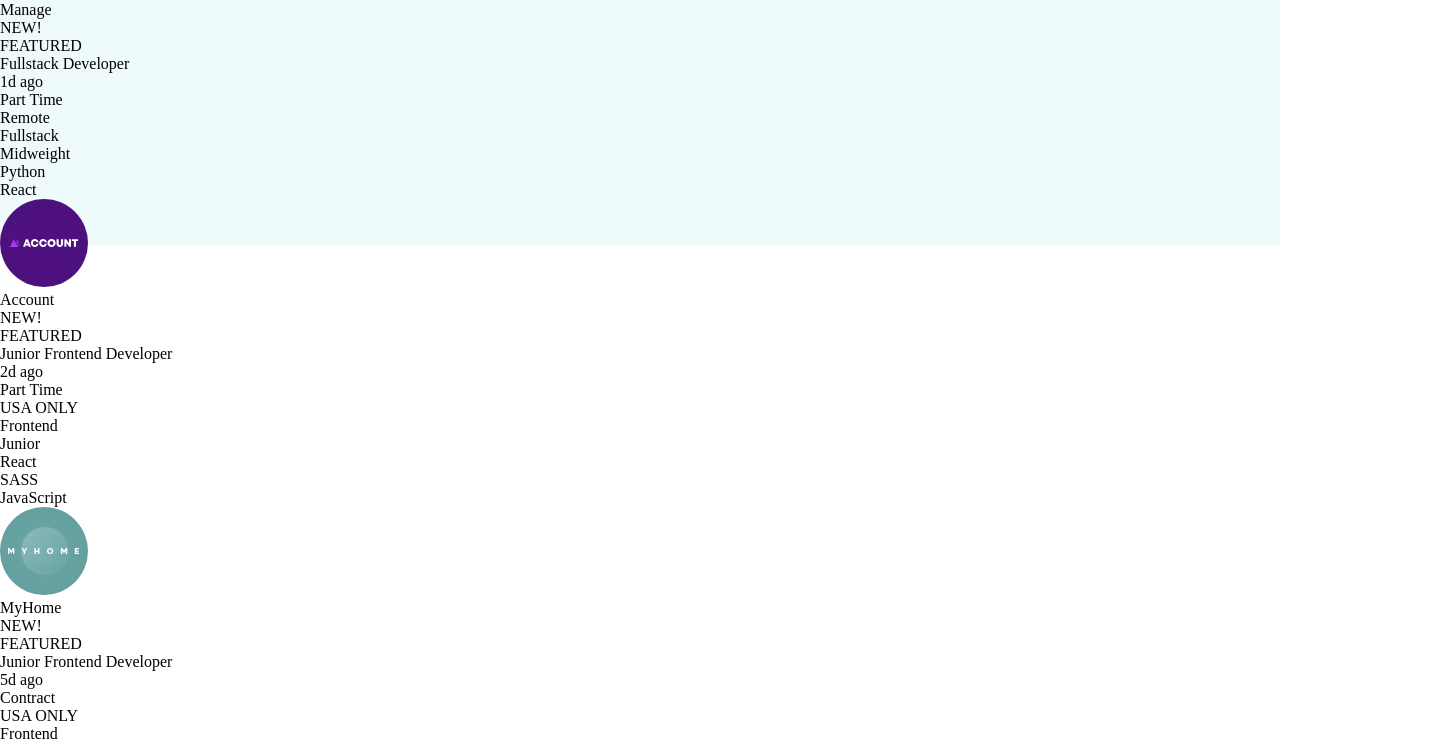
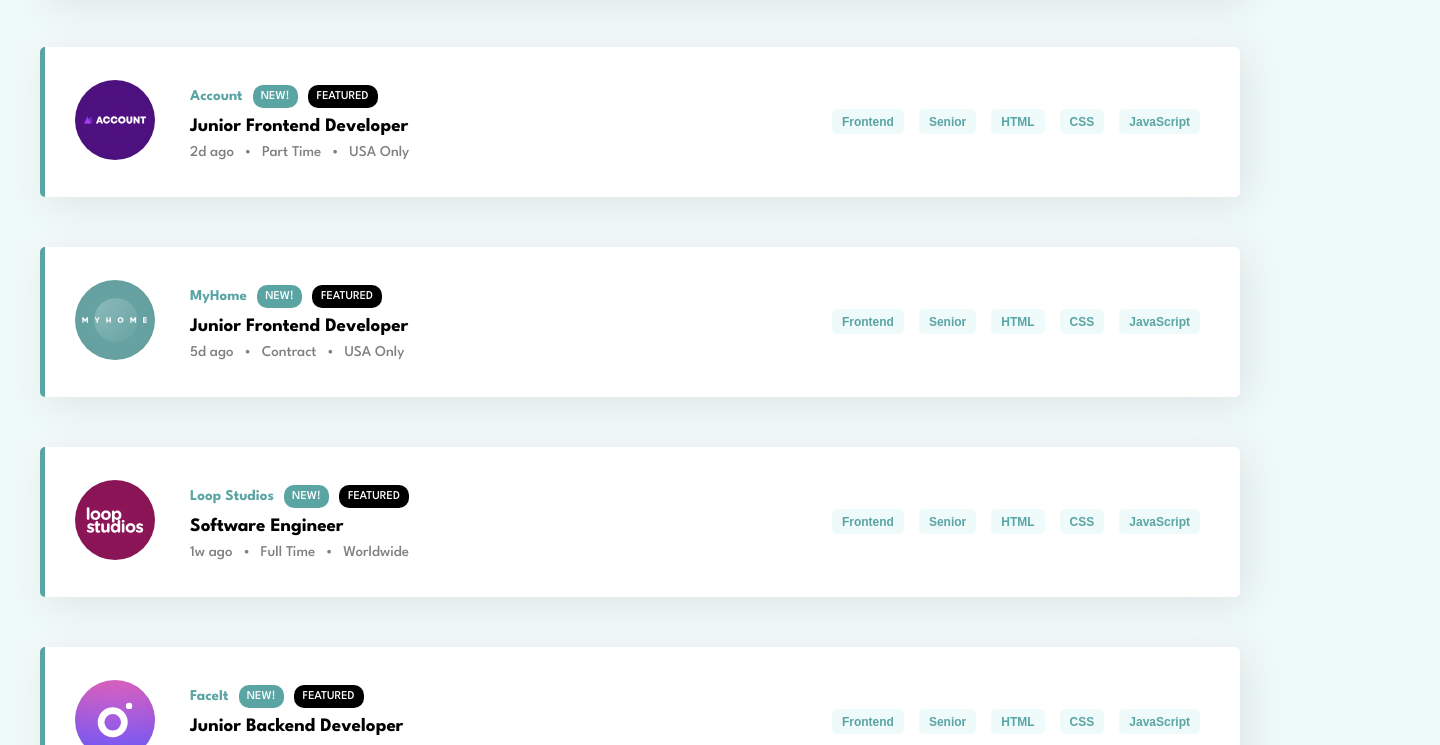
Before and after one commit to tejmushede/job-listings-with-filtering, a plain HTML site: page index.html in a window 1280 px wide. Shown: the part 555-1300 px from the top of the page, 1440 px wide, since content can reach past the window. Drawn offline with Linux system fonts and the light colour scheme.

Commit message:
second commit
added CSS code + implemented js code to map throughJSON data

```diff
--- a/index.html
+++ b/index.html
@@ -13,8 +13,6 @@
 </head>
 <body>
 
-  <div class="job-listings-container">
-
   <div class="bg-header-mobile">
     <img src="./images/bg-header-mobile.svg" alt="" srcset="">
   </div>
@@ -23,7 +21,40 @@
     <img src="./images/bg-header-desktop.svg" alt="" srcset="">
   </div>
 
-    <div class="job-listing">
+  <div class="filter-tab">
+
+    <div class="filtered-catergories">
+      <div class="filtered-category">
+        <div class="filtered">Frontend</div>
+        <div class="remove-icon">
+          <img src="./images/icon-remove.svg" alt="" srcset="">
+        </div>
+      </div>
+
+      <div class="filtered-category">
+        <div class="filtered">CSS</div>
+        <div class="remove-icon">
+          <img src="./images/icon-remove.svg" alt="" srcset="">
+        </div>
+      </div>
+
+      <div class="filtered-category">
+        <div class="filtered">JavaScript</div>
+        <div class="remove-icon">
+          <img src="./images/icon-remove.svg" alt="" srcset="">
+        </div>
+      </div>
+
+
+    </div>
+
+    <div class="clear">Clear</div>
+
+  </div>
+
+  <div class="job-listings-container">
+
+    <!-- <div class="job-listing">
 
       <div class="company-logo">
         <img src="./images/photosnap.svg" alt="" srcset="">
@@ -41,18 +72,22 @@
 
         <div class="position-details">
           <div class="posted-at">1d ago</div>
+          <div class="bullet"> &bull; </div>
           <div class="contract">Full Time</div>
-          <div class="location">USA ONLY</div>
+          <div class="bullet"> &bull; </div>
+          <div class="location">USA only</div>
         </div>
 
       </div>
 
+      <hr class="solid">
+
       <div class="categories">
-        <div>Frontend</div>
-        <div>Senior</div>
-        <div>HTML</div>
-        <div>CSS</div>
-        <div>JavaScript</div>
+        <div><button>Frontend</button></div>
+        <div><button>Senior</button></div>
+        <div><button>HTML</button></div>
+        <div><button>CSS</button></div>
+        <div><button>JavaScript</button></div>
       </div>
 
     </div>
@@ -75,17 +110,21 @@
 
         <div class="position-details">
           <div class="posted-at">1d ago</div>
+          <div class="bullet"> &bull; </div>
           <div class="contract">Part Time</div>
+          <div class="bullet"> &bull; </div>
           <div class="location">Remote</div>
         </div>
 
       </div>
 
+      <hr class="solid">
+
       <div class="categories">
-        <div>Fullstack</div>
-        <div>Midweight</div>
-        <div>Python</div>
-        <div>React</div>
+        <div><button>Fullstack</button></div>
+        <div><button>Midweight</button></div>
+        <div><button>Python</button></div>
+        <div><button>React</button></div>
       </div>
 
     </div>
@@ -108,18 +147,24 @@
 
         <div class="position-details">
           <div class="posted-at">2d ago</div>
+          <div class="bullet"> &bull; </div>
           <div class="contract">Part Time</div>
-          <div class="location">USA ONLY</div>
+          <div class="bullet"> &bull; </div>
+          <div class="location">USA only</div>
         </div>
 
       </div>
 
+      <hr class="solid">
+
       <div class="categories">
-        <div>Frontend</div>
-        <div>Junior</div>
-        <div>React</div>
-        <div>SASS</div>
-        <div>JavaScript</div>
+
+        <div><button>Frontend</button></div>
+        <div><button>Junior</button></div>
+        <div><button>React</button></div>
+        <div><button>SASS</button></div>
+        <div><button>JavaScript</button></div>
+
       </div>
 
     </div>
@@ -142,20 +187,24 @@
 
         <div class="position-details">
           <div class="posted-at">5d ago</div>
+          <div class="bullet"> &bull; </div>
           <div class="contract">Contract</div>
-          <div class="location">USA ONLY</div>
+          <div class="bullet"> &bull; </div>
+          <div class="location">USA only</div>
         </div>
 
       </div>
 
+      <hr class="solid">
+
       <div class="categories">
-        <div>Frontend</div>
-        <div>Junior</div>
-        <div>CSS</div>
-        <div>JavaScript</div>
+        <div><button>Frontend</button></div>
+        <div><button>Junior</button></div>
+        <div><button>CSS</button></div>
+        <div><button>JavaScript</button></div>
       </div>
 
-    </div>
+    </div> -->
 
   </div>
 
--- a/script.js
+++ b/script.js
@@ -0,0 +1,218 @@
+const jobListings = [
+  {
+    "id": 1,
+    "company": "Photosnap",
+    "logo": "./images/photosnap.svg",
+    "new": true,
+    "featured": true,
+    "position": "Senior Frontend Developer",
+    "role": "Frontend",
+    "level": "Senior",
+    "postedAt": "1d ago",
+    "contract": "Full Time",
+    "location": "USA Only",
+    "languages": ["HTML", "CSS", "JavaScript"],
+    "tools": []
+  },
+  {
+    "id": 2,
+    "company": "Manage",
+    "logo": "./images/manage.svg",
+    "new": true,
+    "featured": true,
+    "position": "Fullstack Developer",
+    "role": "Fullstack",
+    "level": "Midweight",
+    "postedAt": "1d ago",
+    "contract": "Part Time",
+    "location": "Remote",
+    "languages": ["Python"],
+    "tools": ["React"]
+  },
+  {
+    "id": 3,
+    "company": "Account",
+    "logo": "./images/account.svg",
+    "new": true,
+    "featured": false,
+    "position": "Junior Frontend Developer",
+    "role": "Frontend",
+    "level": "Junior",
+    "postedAt": "2d ago",
+    "contract": "Part Time",
+    "location": "USA Only",
+    "languages": ["JavaScript"],
+    "tools": ["React", "Sass"]
+  },
+  {
+    "id": 4,
+    "company": "MyHome",
+    "logo": "./images/myhome.svg",
+    "new": false,
+    "featured": false,
+    "position": "Junior Frontend Developer",
+    "role": "Frontend",
+    "level": "Junior",
+    "postedAt": "5d ago",
+    "contract": "Contract",
+    "location": "USA Only",
+    "languages": ["CSS", "JavaScript"],
+    "tools": []
+  },
+  {
+    "id": 5,
+    "company": "Loop Studios",
+    "logo": "./images/loop-studios.svg",
+    "new": false,
+    "featured": false,
+    "position": "Software Engineer",
+    "role": "Fullstack",
+    "level": "Midweight",
+    "postedAt": "1w ago",
+    "contract": "Full Time",
+    "location": "Worldwide",
+    "languages": ["JavaScript", "Ruby"],
+    "tools": ["Sass"]
+  },
+  {
+    "id": 6,
+    "company": "FaceIt",
+    "logo": "./images/faceit.svg",
+    "new": false,
+    "featured": false,
+    "position": "Junior Backend Developer",
+    "role": "Backend",
+    "level": "Junior",
+    "postedAt": "2w ago",
+    "contract": "Full Time",
+    "location": "UK Only",
+    "languages": ["Ruby"],
+    "tools": ["RoR"]
+  },
+  {
+    "id": 7,
+    "company": "Shortly",
+    "logo": "./images/shortly.svg",
+    "new": false,
+    "featured": false,
+    "position": "Junior Developer",
+    "role": "Frontend",
+    "level": "Junior",
+    "postedAt": "2w ago",
+    "contract": "Full Time",
+    "location": "Worldwide",
+    "languages": ["HTML", "JavaScript"],
+    "tools": ["Sass"]
+  },
+  {
+    "id": 8,
+    "company": "Insure",
+    "logo": "./images/insure.svg",
+    "new": false,
+    "featured": false,
+    "position": "Junior Frontend Developer",
+    "role": "Frontend",
+    "level": "Junior",
+    "postedAt": "2w ago",
+    "contract": "Full Time",
+    "location": "USA Only",
+    "languages": ["JavaScript"],
+    "tools": ["Vue", "Sass"]
+  },
+  {
+    "id": 9,
+    "company": "Eyecam Co.",
+    "logo": "./images/eyecam-co.svg",
+    "new": false,
+    "featured": false,
+    "position": "Full Stack Engineer",
+    "role": "Fullstack",
+    "level": "Midweight",
+    "postedAt": "3w ago",
+    "contract": "Full Time",
+    "location": "Worldwide",
+    "languages": ["JavaScript", "Python"],
+    "tools": ["Django"]
+  },
+  {
+    "id": 10,
+    "company": "The Air Filter Company",
+    "logo": "./images/the-air-filter-company.svg",
+    "new": false,
+    "featured": false,
+    "position": "Front-end Dev",
+    "role": "Frontend",
+    "level": "Junior",
+    "postedAt": "1mo ago",
+    "contract": "Part Time",
+    "location": "Worldwide",
+    "languages": ["JavaScript"],
+    "tools": ["React", "Sass"]
+  }
+]
+
+let jobListingsContainer = document.querySelector(".job-listings-container");
+
+window.addEventListener("DOMContentLoaded", function(item){
+  //console.log("DOM content done loading...");
+
+  let displayListings = jobListings.map(function(item){
+
+    let categories = [];
+    categories.push(item.role);
+    categories.push(item.level);
+
+    for (let i = 0; i < item.tools.length ; i++ ){
+      categories.push(item.tools[i]);
+    }
+
+    for (let i = 0; i < item.languages.length ; i++ ){
+      categories.push(item.languages[i]);
+    }
+
+    console.log(categories);
+
+    return `<div class="job-listing">
+
+    <div class="company-logo">
+      <img src=${item.logo} alt="" srcset="">
+    </div>
+
+    <div class="company-name-position-details">
+
+      <div class="company-details">
+        <div class="company-name">${item.company}</div>
+        <div class="new">NEW!</div>
+        <div class="featured">FEATURED</div>
+      </div>
+
+      <div class="position-title">${item.position}</div>
+
+      <div class="position-details">
+        <div class="posted-at">${item.postedAt}</div>
+        <div class="bullet"> &bull; </div>
+        <div class="contract">${item.contract}</div>
+        <div class="bullet"> &bull; </div>
+        <div class="location">${item.location}</div>
+      </div>
+
+    </div>
+
+
+
+    <div class="categories">
+      <div><button>Frontend</button></div>
+      <div><button>Senior</button></div>
+      <div><button>HTML</button></div>
+      <div><button>CSS</button></div>
+      <div><button>JavaScript</button></div>
+    </div>
+
+    </div>`
+
+  });
+
+  displayListings = displayListings.join("");
+  jobListingsContainer.innerHTML = displayListings;
+
+});
--- a/style.css
+++ b/style.css
@@ -1,3 +1,5 @@
+@import url('https://fonts.googleapis.com/css2?family=League+Spartan:wght@500;700&display=swap');
+
 *{
   margin: 0;
   padding: 0;
@@ -5,25 +7,138 @@
 }
 
 :root{
-  --bg-color: hsl(180, 52%, 96%);
-  --categories-bg-color: hsl(180, 31%, 95%);
+  --bg-cyan: hsl(180, 52%, 96%);
+  --filter-color: hsl(180, 31%, 95%);
   --dark-grayish-cyan: hsl(180, 8%, 52%);
   --very-dark-grayish-cyan: hsl(180, 14%, 20%);
   --desaturated-dark-cyan: hsl(180, 29%, 50%);
 }
 
-body{
-
+body {
+  width: 100%;
+  background-color: var(--bg-cyan);
+  font-family: "League Spartan", sans-serif;
+  font-size: 15px;
 }
 
-.bg-header-desktop{
+.bg-header-mobile{
+  height: 150px;
+  margin-bottom: 30px;
+}
+
+.bg-header-mobile img{
+  width: 100%;
+  background-color: var(--desaturated-dark-cyan);
+}
+
+.bg-header-desktop, .filter-tab{
   display: none;
 }
 
+
 .job-listings-container{
-  width: 100vw;
-  height: 100vh;
-  background-color: var(--bg-color);
+  display: flex;
+  flex-direction: column;
+  row-gap: 50px;
+  margin: 60px 0px 20px;
+}
+
+.job-listing{
+  display: flex;
+  flex-direction: column;
+  row-gap: 10px;
+  background-color: #fff;
+  border-radius: 5px;
+  border-left: 5px solid var(--desaturated-dark-cyan);
+  box-shadow: 5px 5px 40px #d7e1e1,-5px -5px 40px #ffffff;
+  margin: 0px 20px;
+}
+
+.company-logo{
+  position: relative;
+  top: -28px;
+  right: -20px;
+}
+
+.company-logo img{
+  width: 50px;
+  height: 50px;
+}
+
+.company-details, .position-title, .position-details, .categories, hr {
+  margin: 0px 20px;
+}
+
+.company-name-position-details, .categories, hr{
+  position: relative;
+  top: -35px;
+}
+
+.company-name-position-details{
+  display: flex;
+  flex-direction: column;
+  row-gap: 15px;
+}
+
+.company-details{
+  display: flex;
+  align-items: center;
+  column-gap: 10px;
+}
+
+.company-name{
+  color: var(--desaturated-dark-cyan);
+  font-weight: 700;
+  margin-right: 15px;
+}
+
+.new, .featured{
+  color: white;
+  font-size: 12px;
+  text-align: center;
+  border-radius: 10px;
+  padding: 6px;
+}
+
+.new{
+  width: 45px;
+  background-color: var(--desaturated-dark-cyan);
+}
+
+.featured{
+  width: 70px;
+  background-color: black;
+}
+
+.position-title{
+  font-weight: 700;
+}
+
+.position-details{
+  display: flex;
+  color: grey;
+  column-gap: 10px;
+}
+
+hr.solid{
+  border-top: 1px solid grey;
+  margin: 8px 20px;
+}
+
+.categories{
+  display: flex;
+  flex-wrap: wrap;
+  column-gap: 15px;
+  row-gap: 15px;
+}
+
+.categories button{
+  background-color: var(--bg-cyan);
+  color: var(--desaturated-dark-cyan);
+  font-weight: 700;
+  font-size: 15px;
+  padding: 8px;
+  border: none;
 }
 
 @media (min-width: 1024px) {
@@ -33,8 +148,159 @@ body{
   }
 
   .bg-header-desktop{
+    display: block;
+  }
+
+  .bg-header-desktop img{
+    width: 100%;
+    background-color: var(--desaturated-dark-cyan);
+  }
+
+  hr{
+    display: none;
+  }
+
+  .filter-tab{
+    display: none;
+    align-items: center;
+    background-color: white;
+    height: 50px;
+    width: 944px;
+    margin: 0px auto;
+    border-radius: 3px;
+    position: relative;
+    top: -27px;
+  }
+
+  .filtered-catergories{
+    display: flex;
+    column-gap: 10px;
+    margin-left: 50px;
+  }
+
+  .filtered-category{
     display: flex;
   }
 
+  .filtered{
+    height: 23px;
+    background-color: var(--filter-color);
+    color: var(--desaturated-dark-cyan);
+    font-size: 13px;
+    font-weight: 700;
+    border-top-left-radius: 3px;
+    border-bottom-left-radius: 3px;
+    padding: 6px 8px;
+  }
+
+  .remove-icon{
+    width: 23px;
+    height: 23px;
+    background-color: var(--desaturated-dark-cyan);
+    border-top-right-radius: 3px;
+    border-bottom-right-radius: 3px;
+    display: flex;
+    justify-content: center;
+    align-items: center;
+    cursor: pointer;
+  }
+
+  .remove-icon:hover{
+    background-color: black;
+  }
+
+  .remove-icon img{
+    width: 50%;
+  }
+
+  .clear{
+    color: var(--desaturated-dark-cyan);
+    font-size: 12px;
+    margin-left: auto;
+    margin-right: 40px;
+    cursor: pointer;
+  }
+
+  .clear:hover{
+    text-decoration: underline;
+  }
+
+  .job-listings-container{
+    margin: 60px 20px 0px;
+  }
+
+  .job-listing{
+    flex-direction: row;
+    align-items: center;
+    height: 150px;
+    column-gap: 15px;
+  }
+
+  .company-logo{
+    position: static;
+    margin-left: 30px;
+  }
+
+  .company-logo img{
+    width: 80px;
+    height: 80px;
+  }
+
+  .company-name-position-details, .categories{
+    position: static;
+  }
+
+  .company-name-position-details{
+    row-gap: 10px;
+  }
+
+  .company-name{
+    margin-right: 0px;
+  }
+
+  .position-title{
+    font-size: 19px;
+    cursor: pointer;
+  }
+
+  .position-title:hover{
+    color: var(--desaturated-dark-cyan)
+  }
+
+  .categories{
+    margin-left: auto;
+    margin-right: 40px;
+  }
+
+  .categories button{
+    display: flex;
+    align-items: center;
+    height: 25px;
+    font-size: 12px;
+    font-weight: 700;
+    padding: 10px;
+    border-radius: 5px;
+    cursor: pointer;
+  }
+
+  .categories button:hover{
+    color: white;
+    background-color: var(--desaturated-dark-cyan);
+  }
 
 }
+
+@media (min-width: 1440px){
+  .filter-tab{
+    width: 1050px;
+  }
+
+  .job-listings-container{
+    width: 1090px;
+    margin: 60px auto;
+  }
+
+  .new, .featured{
+    font-size: 10px;
+  }
+}
```
Lines whose indentation alone changed are shown as unchanged.
